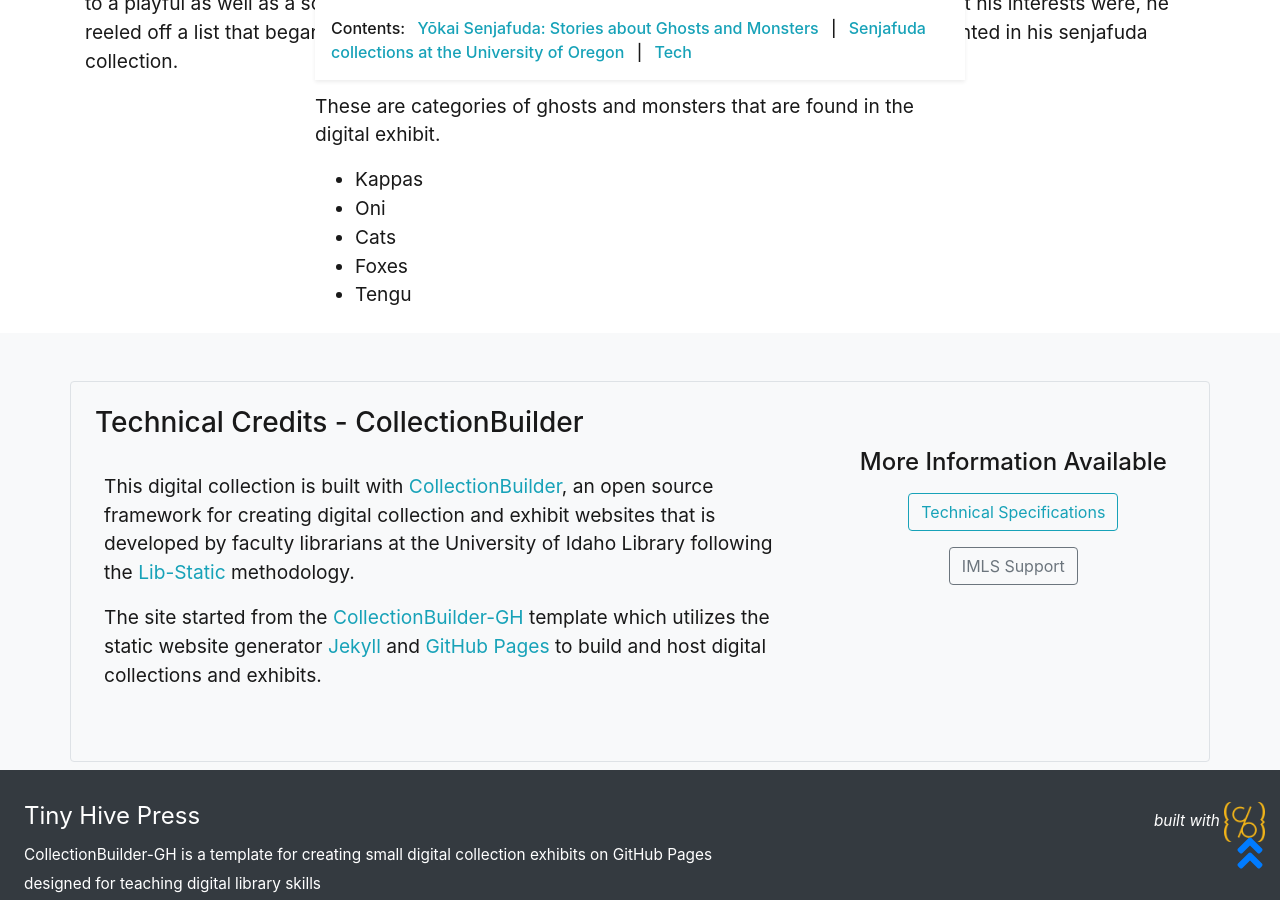
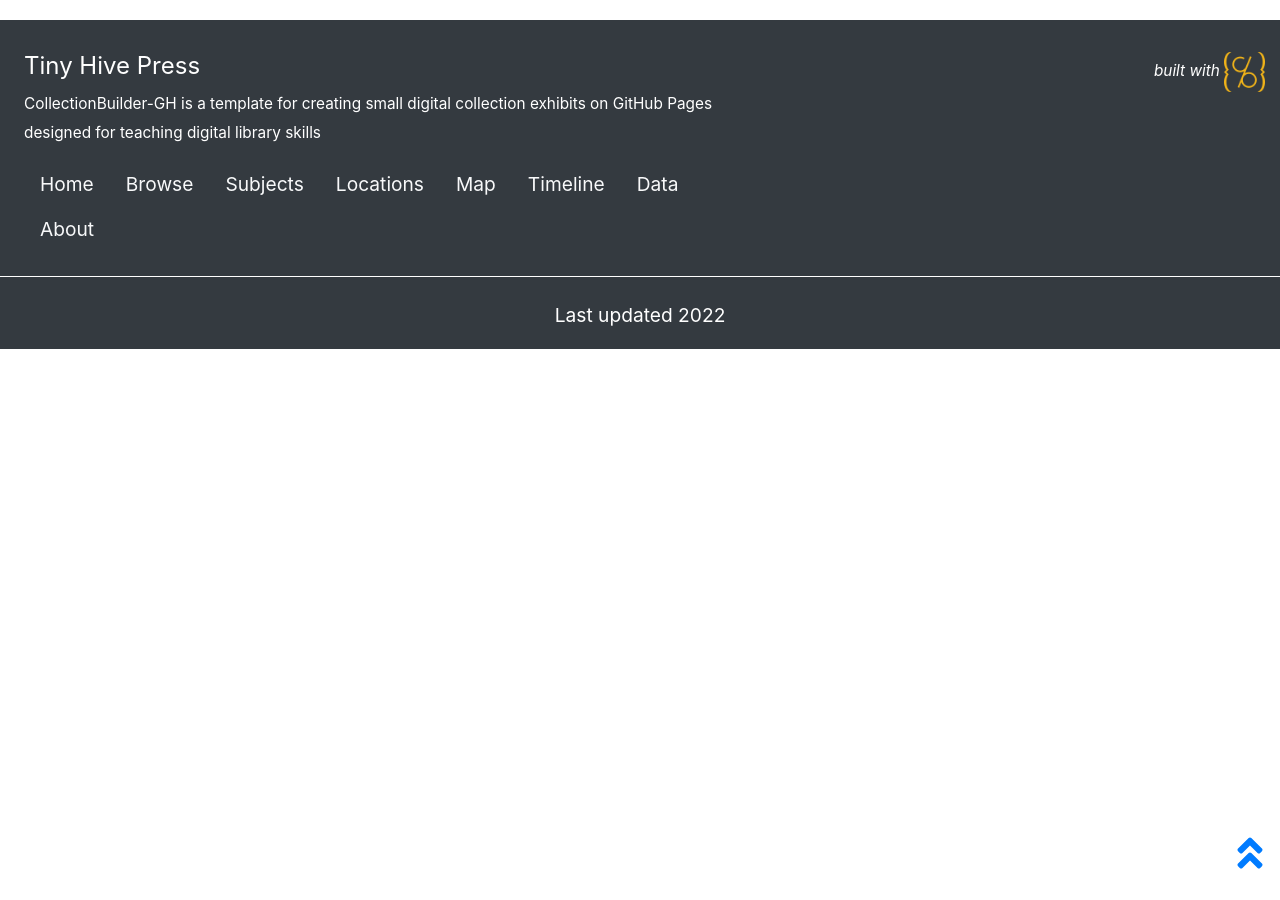
Before and after one commit to smellymeatstix/TinyHivedemoO, a Jekyll site: the page built from pages/about.md, in a window 1280 px wide and 900 px high, scrolled down 3044 px. Built offline with Jekyll 4.4.1, drawn with Linux system fonts in a browser that asks for light colours; our own code applies the rules of GitHub Pages for plain Markdown files; after the commit the page ends 3393 px from its top, so only the background shows below that; some of the changed text lies outside the part shown.

Commit message:
Update about.md

```diff
--- a/pages/about.md
+++ b/pages/about.md
@@ -1,3 +1,4 @@
+{% include feature/nav-menu.html sections="Yōkai Senjafuda: Stories about Ghosts and Monsters;Senjafuda collections at the University of Oregon" %}
 ---
 title: About
 layout: about
@@ -7,7 +8,6 @@
 # Edit the markdown on in this file to describe your collection
 # Look in _includes/feature for options to easily add features to the page
 ---
-{% include feature/nav-menu.html sections="Yōkai Senjafuda: Stories about Ghosts and Monsters;Senjafuda collections at the University of Oregon" %}
 
 ## Yōkai Senjafuda: Stories about Ghosts and Monsters
 [Yōkai Senjafuda Digital Exhibit](https://glam.uoregon.edu/yokaisenjafuda/page/welcome)
```
